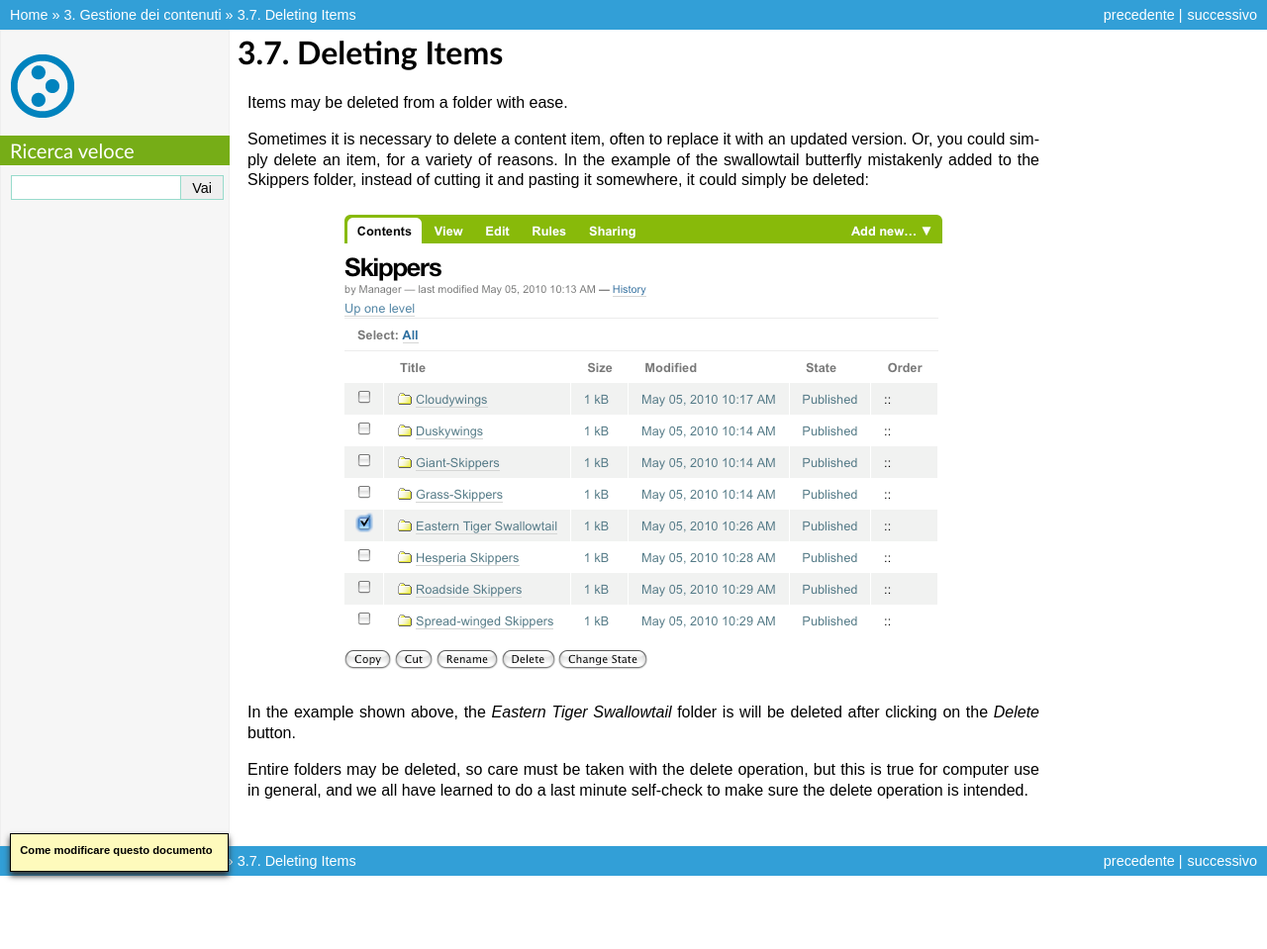
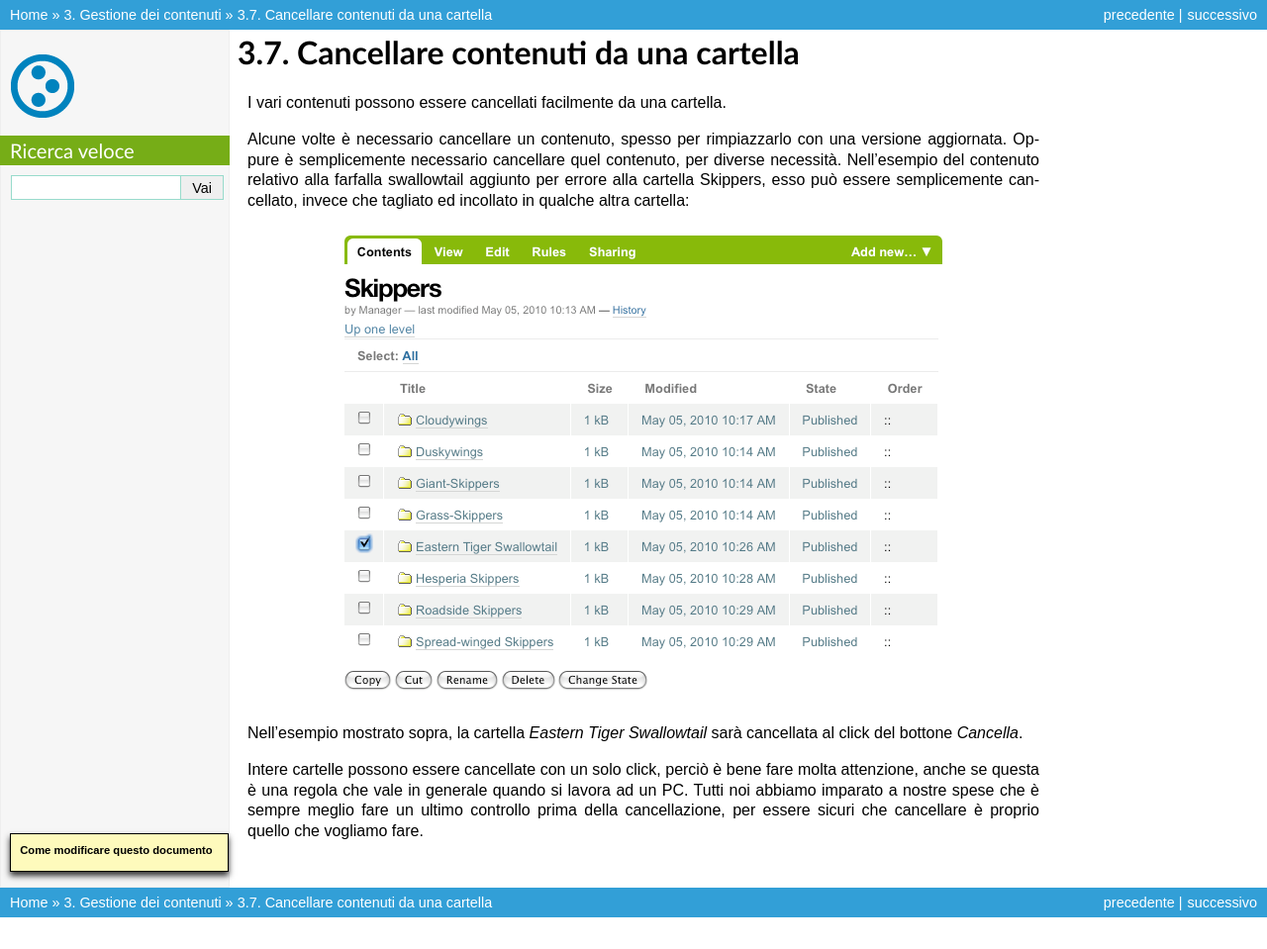
Before and after one commit to plone-it/collective.italiandocumentation, a Sphinx documentation site: the page built from source/managing-content/deleting-items.rst, in a window 1280 px wide. Shown: the whole page at 99% size. Built offline with Sphinx 7.4.7, drawn with Linux system fonts in a browser that asks for light colours; pages that are not in the unit, such as notebooks, are missing from menus; before the commit the page ends 917 px from its top, so only the background shows below that.

Commit message:
Translate and Review chapter 3.7

```diff
--- a/source/managing-content/deleting-items.rst
+++ b/source/managing-content/deleting-items.rst
@@ -1,22 +1,24 @@
-Deleting Items
-===================
+Cancellare contenuti da una cartella
+====================================
 
-Items may be deleted from a folder with ease.
+I vari contenuti possono essere cancellati facilmente da una cartella.
 
-Sometimes it is necessary to delete a content item, often to replace it
-with an updated version. Or, you could simply delete an item, for a
-variety of reasons. In the example of the swallowtail butterfly
-mistakenly added to the Skippers folder, instead of cutting it and
-pasting it somewhere, it could simply be deleted:
+Alcune volte è necessario cancellare un contenuto, spesso per rimpiazzarlo
+con una versione aggiornata. Oppure è semplicemente necessario cancellare quel contenuto,
+per diverse necessità. Nell'esempio del contenuto relativo alla farfalla swallowtail aggiunto per errore
+alla cartella Skippers, esso può essere semplicemente cancellato, invece che tagliato ed incollato
+in qualche altra cartella:
 
 .. figure:: ../_static/operationdelete.png
    :align: center
    :alt:
 
-In the example shown above, the *Eastern Tiger Swallowtail* folder is
-will be deleted after clicking on the *Delete* button.
+Nell'esempio mostrato sopra, la cartella *Eastern Tiger Swallowtail* sarà
+cancellata al click del bottone *Cancella*.
 
-Entire folders may be deleted, so care must be taken with the delete
-operation, but this is true for computer use in general, and we all have
-learned to do a last minute self-check to make sure the delete operation
-is intended.
+
+Intere cartelle possono essere cancellate con un solo click, perciò
+è bene fare molta attenzione, anche se questa è una regola che vale in generale
+quando si lavora ad un PC. Tutti noi abbiamo imparato a nostre spese che è sempre
+meglio fare un ultimo controllo prima della cancellazione, per essere sicuri che
+cancellare è proprio quello che vogliamo fare.
```
